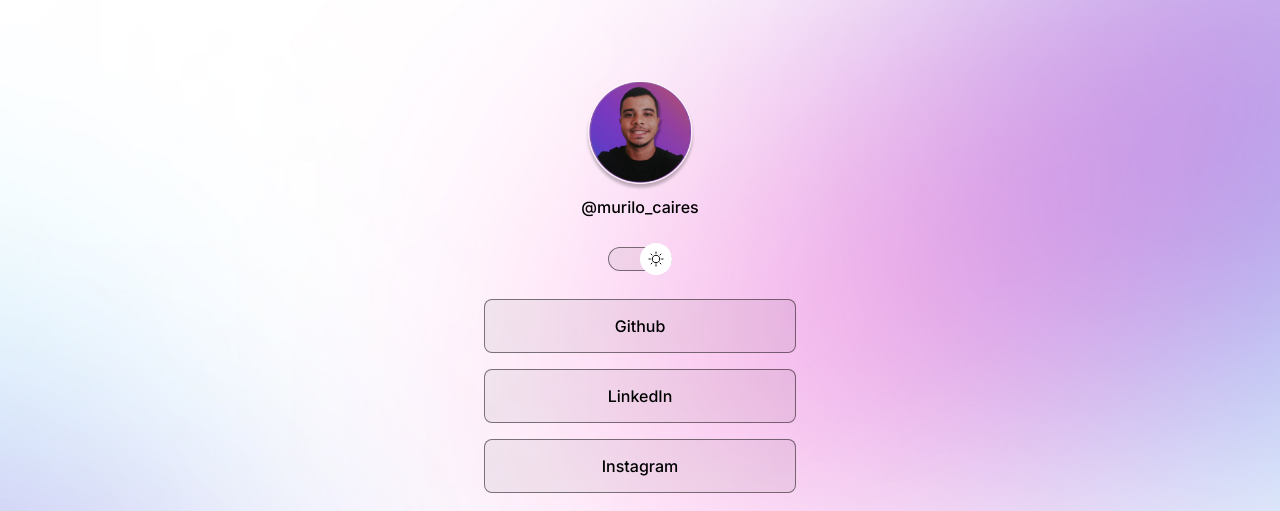
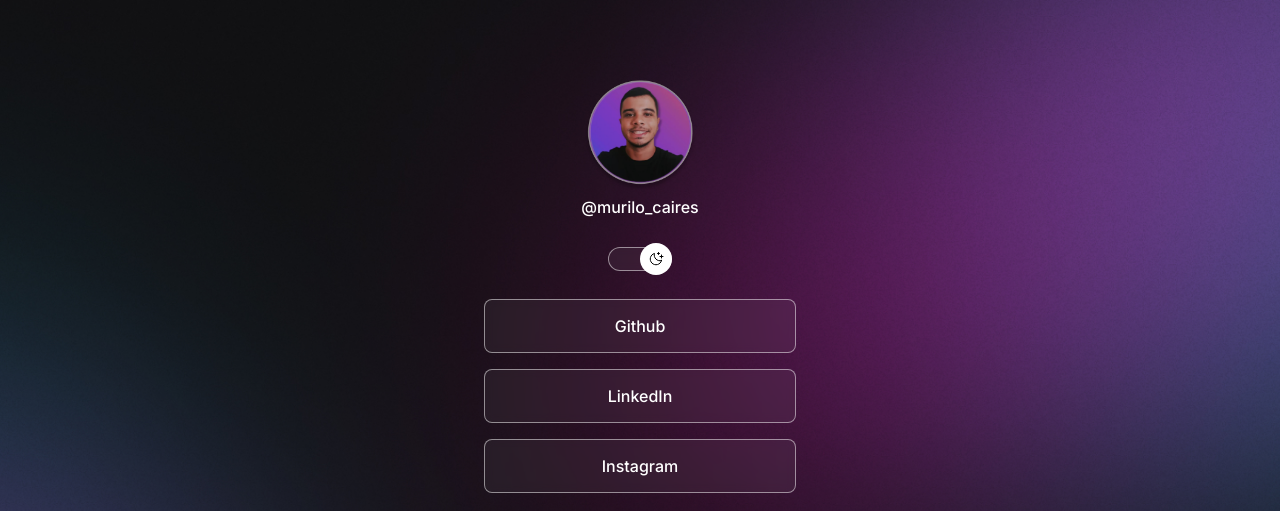
Before and after one commit to murilocaires/DEVLINKS, a plain HTML site: page index.html in a window 1280 px wide. Shown: the top 511 px of the page. Drawn offline with nearby package versions, Linux system fonts and the light colour scheme.

Commit message:
add animations

```diff
--- a/index.html
+++ b/index.html
@@ -1,5 +1,5 @@
 <!DOCTYPE html>
-<html lang="pt_br" class="light">
+<html lang="pt_br" class="dark">
 <head>
     <link rel="stylesheet" href="style.css">
     <link rel="preconnect" href="https://fonts.googleapis.com">
--- a/script.js
+++ b/script.js
@@ -1,6 +1,6 @@
 function ToggleMode(){
     const html = document.documentElement
-    html.classList.toggle('light')
+    html.classList.toggle('dark')
 
 //  const img = document.querySelector('#profile img')
 //if(html.classList.contains('light')){
--- a/style.css
+++ b/style.css
@@ -4,23 +4,24 @@
     box-sizing: border-box;
 }
 :root{
+    --text-color: black;
+    --bg-url: url(./assets/bg-mobile.jpg);
+    --stroke-color: rgba(0, 0, 0, 0.5);
+    --surface-color: rgba(0, 0, 0, 0.05);
+    --suface-color-hover:rgba(0, 0, 0, 0.02);
+    --highlight-color: rgba(0, 0, 0, 0.1);
+    --switch-bg-url:  url(./assets/sun.svg)
+}
+.dark{
+
     --text-color: white;
-    --bg-url: url(./assets/bg-mobile.jpg);
+    --bg-url: url(./assets/bg-mobile-dark.jpg);
     --stroke-color: rgba(255, 255, 255, 0.5);
     --surface-color: rgba(255, 255, 255, 0.05);
     --suface-color-hover:rgba(0, 0, 0, 0.02);
     --highlight-color: rgba(255, 255, 255, 0.2);
     --switch-bg-url:  url(./assets/moon.svg);
 
-}
-.light{
-    --text-color: black;
-    --bg-url: url(./assets/bg-mobile-light.jpg);
-    --stroke-color: rgba(0, 0, 0, 0.5);
-    --surface-color: rgba(0, 0, 0, 0.05);
-    --suface-color-hover:rgba(0, 0, 0, 0.02);
-    --highlight-color: rgba(0, 0, 0, 0.1);
-    --switch-bg-url:  url(./assets/sun.svg)
 
 }
 
@@ -69,16 +70,17 @@ body * {
     border: 0;
     border-radius: 50%;
     top:50%;
-    left: 0;
+    animation: slide-back 0.4s forwards;
     position: absolute;
     z-index: 1;
     transform: translateY(-50%);
 
 }
-
-.light #switch button{
-    right: 0;
-    left: initial;
+#switch button:hover{
+    outline: 8px solid var(--highlight-color);
+}
+.dark #switch button{
+    animation: slide-in 0.4s forwards;
 
 
 }
@@ -154,7 +156,16 @@ ul li a:hover{
     :root{
     --bg-url: url(./assets/bg-desktop.jpg);
     }
-    .light{
-        --bg-url: url(./assets/bg-desktop-light.jpg);
+    .dark{
+        --bg-url: url(./assets/bg-desktop-dark.jpg);
     }
 }
+@keyframes slide-in{
+    from{left:0;}
+    to{left: 50%;}
+}
+
+@keyframes slide-back{
+    from{left:50%;}
+    to{left: 0;}
+}
```
Also changed, not shown: assets/bg-desktop-dark.jpg (added), assets/bg-desktop-light.jpg (deleted), assets/bg-desktop.jpg, assets/bg-mobile-dark.jpg (added), assets/bg-mobile-light.jpg (deleted), assets/bg-mobile.jpg.
